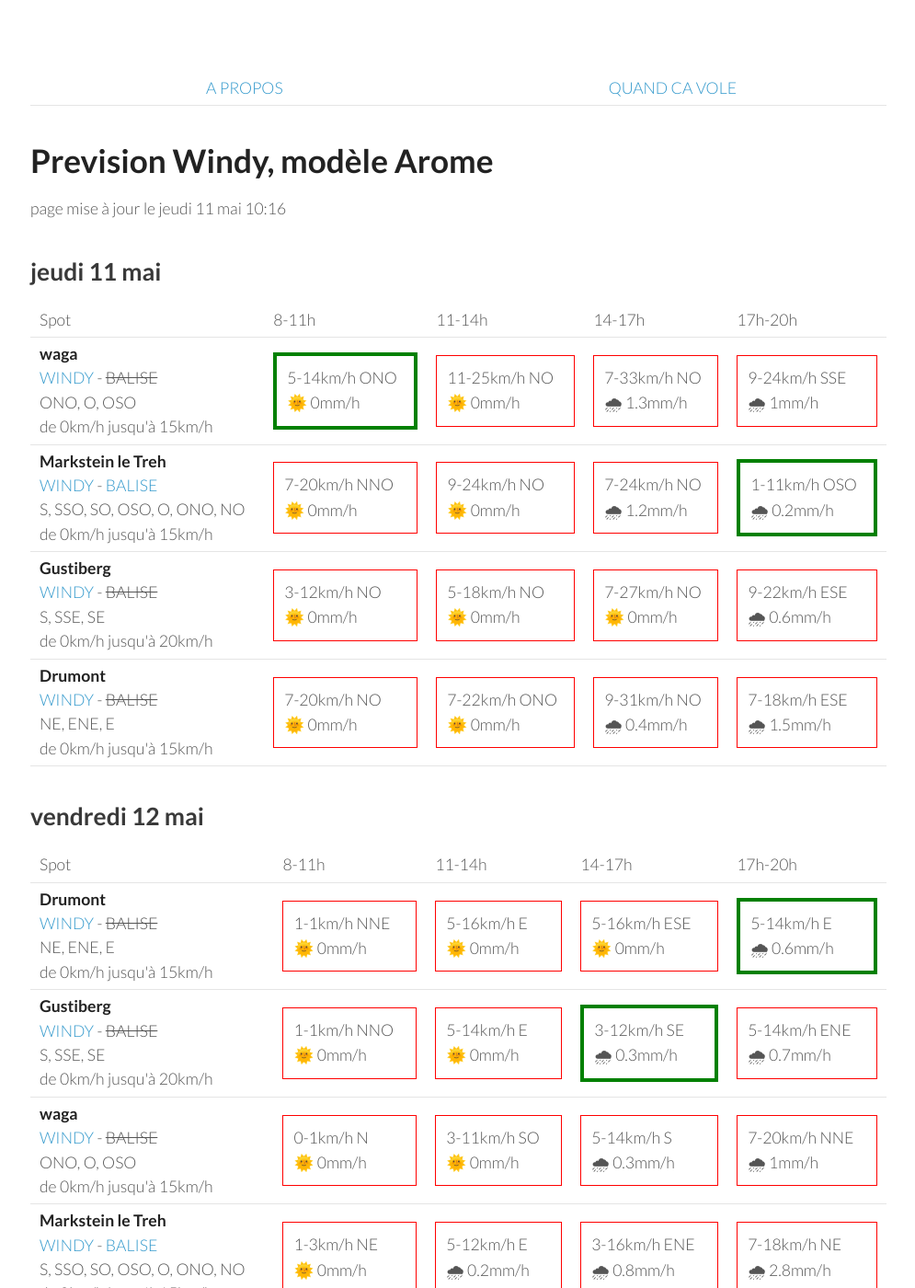
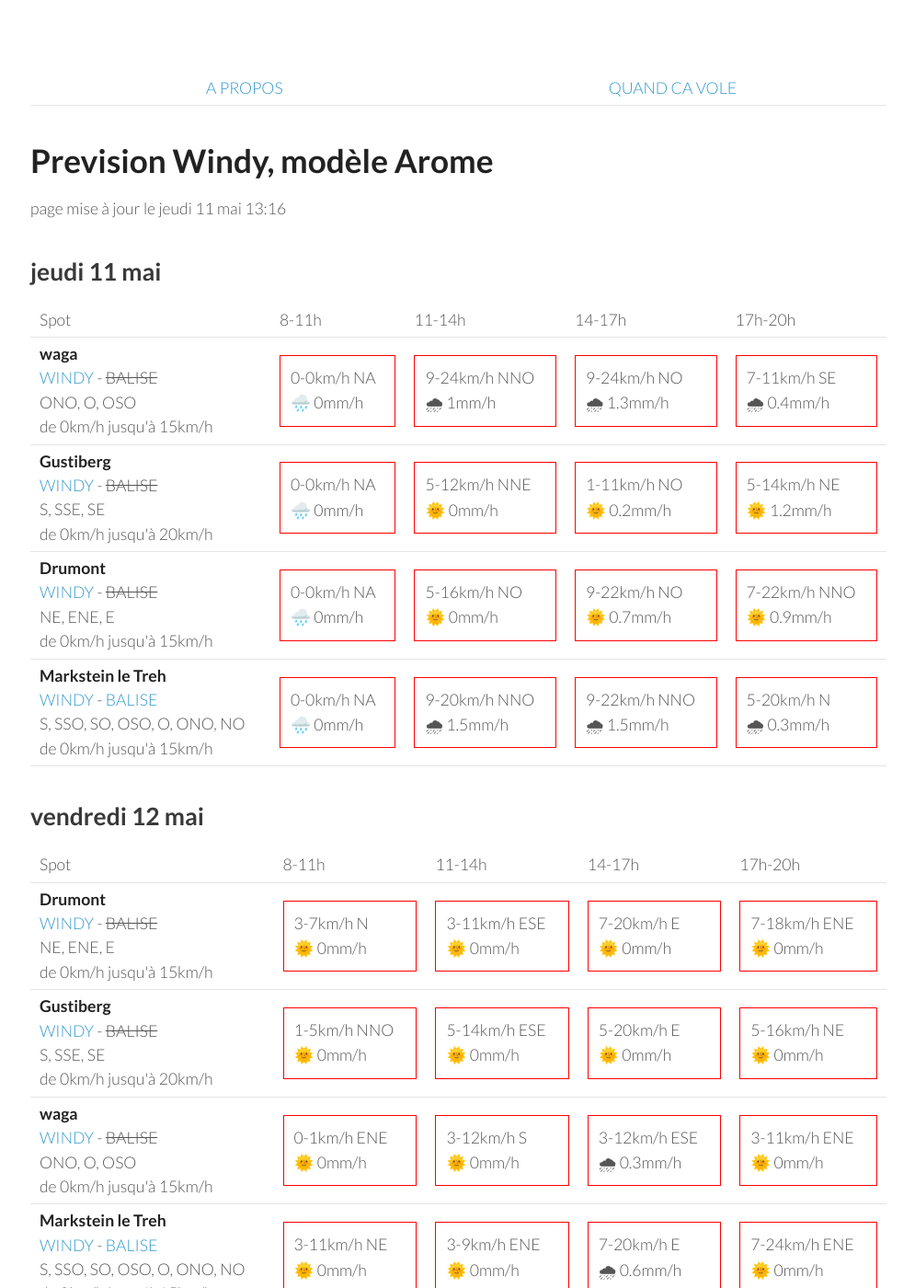
Before and after one commit to parapente-dans-le-nord/parapente-dans-le-nord.github.io, a Jekyll site: the page built from vosges.markdown, in a window 1280 px wide and 1400 px high. Shown: the whole window at 92% size, without its empty margins (25-1020 px from the left). Built offline with Jekyll 4.4.1, drawn with Linux system fonts in a browser that asks for light colours.

Commit message:
update index.markdown

```diff
--- a/vosges.markdown
+++ b/vosges.markdown
@@ -7,7 +7,7 @@ title:  "Tous les spots"
 {: .links}
 
 # Prevision Windy, modèle Arome
-page mise à jour le jeudi 11 mai 10:16
+page mise à jour le jeudi 11 mai 13:16
 
 ## jeudi 11 mai
 
@@ -24,41 +24,37 @@ page mise à jour le jeudi 11 mai 10:16
 <tr>
         <td><strong>waga</strong><br><a href="https://windy.com/47.903/6.996?47.900,6.983,15">WINDY</a> - <span class="no-balise"> BALISE </span><br> <span class="vent-favorable">ONO, O, OSO</span><br><span class="force-vent">de 0km/h jusqu'à 15km/h</span> </td>
 
-            <td><div class="flyable"><p>5-14km/h ONO</p><p>🌞 0mm/h</p></div></td>
-            <td><div class="not-flyable"><p>11-25km/h NO</p><p>🌞 0mm/h</p></div></td>
-            <td><div class="not-flyable"><p>7-33km/h NO</p><p>🌧 1.3mm/h</p></div></td>
-            <td><div class="not-flyable"><p>9-24km/h SSE</p><p>🌧 1mm/h</p></div></td>
+            <td><div class="not-flyable"><p>0-0km/h NA</p><p>🌧️ 0mm/h</p></div></td>
+            <td><div class="not-flyable"><p>9-24km/h NNO</p><p>🌧 1mm/h</p></div></td>
+            <td><div class="not-flyable"><p>9-24km/h NO</p><p>🌧 1.3mm/h</p></div></td>
+            <td><div class="not-flyable"><p>7-11km/h SE</p><p>🌧 0.4mm/h</p></div></td>
 
+    </tr>
+<tr>
+        <td><strong>Gustiberg</strong><br><a href="https://windy.com/47.894/6.934?47.891,6.934,15,m:eYYagmI">WINDY</a> - <span class="no-balise"> BALISE </span><br> <span class="vent-favorable">S, SSE, SE</span><br><span class="force-vent">de 0km/h jusqu'à 20km/h</span> </td>
+
+            <td><div class="not-flyable"><p>0-0km/h NA</p><p>🌧️ 0mm/h</p></div></td>
+            <td><div class="not-flyable"><p>5-12km/h NNE</p><p>🌞 0mm/h</p></div></td>
+            <td><div class="not-flyable"><p>1-11km/h NO</p><p>🌞 0.2mm/h</p></div></td>
+            <td><div class="not-flyable"><p>5-14km/h NE</p><p>🌞 1.2mm/h</p></div></td>
+
+    </tr>
+<tr>
+        <td><strong>Drumont</strong><br><a href="https://windy.com/47.898/6.919?47.687,6.919,9,m:eYYagmG">WINDY</a> - <span class="no-balise"> BALISE </span><br> <span class="vent-favorable">NE, ENE, E</span><br><span class="force-vent">de 0km/h jusqu'à 15km/h</span> </td>
+
+            <td><div class="not-flyable"><p>0-0km/h NA</p><p>🌧️ 0mm/h</p></div></td>
+            <td><div class="not-flyable"><p>5-16km/h NO</p><p>🌞 0mm/h</p></div></td>
+            <td><div class="not-flyable"><p>9-22km/h NO</p><p>🌞 0.7mm/h</p></div></td>
+            <td><div class="not-flyable"><p>7-22km/h NNO</p><p>🌞 0.9mm/h</p></div></td>
 
     </tr>
 <tr>
         <td><strong>Markstein le Treh</strong><br><a href="https://windy.com/47.926/7.012?47.505,7.012,8,m:eY1agmQ">WINDY</a> - <span class=""><a href="http://www.balisemeteo.com/balise.php?idBalise=136">BALISE</a> </span><br> <span class="vent-favorable">S, SSO, SO, OSO, O, ONO, NO</span><br><span class="force-vent">de 0km/h jusqu'à 15km/h</span> </td>
 
-            <td><div class="not-flyable"><p>7-20km/h NNO</p><p>🌞 0mm/h</p></div></td>
-            <td><div class="not-flyable"><p>9-24km/h NO</p><p>🌞 0mm/h</p></div></td>
-            <td><div class="not-flyable"><p>7-24km/h NO</p><p>🌧 1.2mm/h</p></div></td>
-            <td><div class="flyable"><p>1-11km/h OSO</p><p>🌧 0.2mm/h</p></div></td>
-
-
-    </tr>
-<tr>
-        <td><strong>Gustiberg</strong><br><a href="https://windy.com/47.894/6.934?47.891,6.934,15,m:eYYagmI">WINDY</a> - <span class="no-balise"> BALISE </span><br> <span class="vent-favorable">S, SSE, SE</span><br><span class="force-vent">de 0km/h jusqu'à 20km/h</span> </td>
-
-            <td><div class="not-flyable"><p>3-12km/h NO</p><p>🌞 0mm/h</p></div></td>
-            <td><div class="not-flyable"><p>5-18km/h NO</p><p>🌞 0mm/h</p></div></td>
-            <td><div class="not-flyable"><p>7-27km/h NO</p><p>🌞 0mm/h</p></div></td>
-            <td><div class="not-flyable"><p>9-22km/h ESE</p><p>🌧 0.6mm/h</p></div></td>
-
-
-    </tr>
-<tr>
-        <td><strong>Drumont</strong><br><a href="https://windy.com/47.898/6.919?47.687,6.919,9,m:eYYagmG">WINDY</a> - <span class="no-balise"> BALISE </span><br> <span class="vent-favorable">NE, ENE, E</span><br><span class="force-vent">de 0km/h jusqu'à 15km/h</span> </td>
-
-            <td><div class="not-flyable"><p>7-20km/h NO</p><p>🌞 0mm/h</p></div></td>
-            <td><div class="not-flyable"><p>7-22km/h ONO</p><p>🌞 0mm/h</p></div></td>
-            <td><div class="not-flyable"><p>9-31km/h NO</p><p>🌧 0.4mm/h</p></div></td>
-            <td><div class="not-flyable"><p>7-18km/h ESE</p><p>🌧 1.5mm/h</p></div></td>
-
+            <td><div class="not-flyable"><p>0-0km/h NA</p><p>🌧️ 0mm/h</p></div></td>
+            <td><div class="not-flyable"><p>9-20km/h NNO</p><p>🌧 1.5mm/h</p></div></td>
+            <td><div class="not-flyable"><p>9-22km/h NNO</p><p>🌧 1.5mm/h</p></div></td>
+            <td><div class="not-flyable"><p>5-20km/h N</p><p>🌧 0.3mm/h</p></div></td>
 
     </tr>
 
@@ -80,40 +76,40 @@ page mise à jour le jeudi 11 mai 10:16
 <tr>
         <td><strong>Drumont</strong><br><a href="https://windy.com/47.898/6.919?47.687,6.919,9,m:eYYagmG">WINDY</a> - <span class="no-balise"> BALISE </span><br> <span class="vent-favorable">NE, ENE, E</span><br><span class="force-vent">de 0km/h jusqu'à 15km/h</span> </td>
 
-            <td><div class="not-flyable"><p>1-1km/h NNE</p><p>🌞 0mm/h</p></div></td>
-            <td><div class="not-flyable"><p>5-16km/h E</p><p>🌞 0mm/h</p></div></td>
-            <td><div class="not-flyable"><p>5-16km/h ESE</p><p>🌞 0mm/h</p></div></td>
-            <td><div class="flyable"><p>5-14km/h E</p><p>🌧 0.6mm/h</p></div></td>
+            <td><div class="not-flyable"><p>3-7km/h N</p><p>🌞 0mm/h</p></div></td>
+            <td><div class="not-flyable"><p>3-11km/h ESE</p><p>🌞 0mm/h</p></div></td>
+            <td><div class="not-flyable"><p>7-20km/h E</p><p>🌞 0mm/h</p></div></td>
+            <td><div class="not-flyable"><p>7-18km/h ENE</p><p>🌞 0mm/h</p></div></td>
 
 
     </tr>
 <tr>
         <td><strong>Gustiberg</strong><br><a href="https://windy.com/47.894/6.934?47.891,6.934,15,m:eYYagmI">WINDY</a> - <span class="no-balise"> BALISE </span><br> <span class="vent-favorable">S, SSE, SE</span><br><span class="force-vent">de 0km/h jusqu'à 20km/h</span> </td>
 
-            <td><div class="not-flyable"><p>1-1km/h NNO</p><p>🌞 0mm/h</p></div></td>
-            <td><div class="not-flyable"><p>5-14km/h E</p><p>🌞 0mm/h</p></div></td>
-            <td><div class="flyable"><p>3-12km/h SE</p><p>🌧 0.3mm/h</p></div></td>
-            <td><div class="not-flyable"><p>5-14km/h ENE</p><p>🌧 0.7mm/h</p></div></td>
+            <td><div class="not-flyable"><p>1-5km/h NNO</p><p>🌞 0mm/h</p></div></td>
+            <td><div class="not-flyable"><p>5-14km/h ESE</p><p>🌞 0mm/h</p></div></td>
+            <td><div class="not-flyable"><p>5-20km/h E</p><p>🌞 0mm/h</p></div></td>
+            <td><div class="not-flyable"><p>5-16km/h NE</p><p>🌞 0mm/h</p></div></td>
 
 
     </tr>
 <tr>
         <td><strong>waga</strong><br><a href="https://windy.com/47.903/6.996?47.900,6.983,15">WINDY</a> - <span class="no-balise"> BALISE </span><br> <span class="vent-favorable">ONO, O, OSO</span><br><span class="force-vent">de 0km/h jusqu'à 15km/h</span> </td>
 
-            <td><div class="not-flyable"><p>0-1km/h N</p><p>🌞 0mm/h</p></div></td>
-            <td><div class="not-flyable"><p>3-11km/h SO</p><p>🌞 0mm/h</p></div></td>
-            <td><div class="not-flyable"><p>5-14km/h S</p><p>🌧 0.3mm/h</p></div></td>
-            <td><div class="not-flyable"><p>7-20km/h NNE</p><p>🌧 1mm/h</p></div></td>
+            <td><div class="not-flyable"><p>0-1km/h ENE</p><p>🌞 0mm/h</p></div></td>
+            <td><div class="not-flyable"><p>3-12km/h S</p><p>🌞 0mm/h</p></div></td>
+            <td><div class="not-flyable"><p>3-12km/h ESE</p><p>🌧 0.3mm/h</p></div></td>
+            <td><div class="not-flyable"><p>3-11km/h ENE</p><p>🌞 0mm/h</p></div></td>
 
 
     </tr>
 <tr>
         <td><strong>Markstein le Treh</strong><br><a href="https://windy.com/47.926/7.012?47.505,7.012,8,m:eY1agmQ">WINDY</a> - <span class=""><a href="http://www.balisemeteo.com/balise.php?idBalise=136">BALISE</a> </span><br> <span class="vent-favorable">S, SSO, SO, OSO, O, ONO, NO</span><br><span class="force-vent">de 0km/h jusqu'à 15km/h</span> </td>
 
-            <td><div class="not-flyable"><p>1-3km/h NE</p><p>🌞 0mm/h</p></div></td>
-            <td><div class="not-flyable"><p>5-12km/h E</p><p>🌧 0.2mm/h</p></div></td>
-            <td><div class="not-flyable"><p>3-16km/h ENE</p><p>🌧 0.8mm/h</p></div></td>
-            <td><div class="not-flyable"><p>7-18km/h NE</p><p>🌧 2.8mm/h</p></div></td>
+            <td><div class="not-flyable"><p>3-11km/h NE</p><p>🌞 0mm/h</p></div></td>
+            <td><div class="not-flyable"><p>3-9km/h ENE</p><p>🌞 0mm/h</p></div></td>
+            <td><div class="not-flyable"><p>7-20km/h E</p><p>🌧 0.6mm/h</p></div></td>
+            <td><div class="not-flyable"><p>7-24km/h ENE</p><p>🌞 0mm/h</p></div></td>
 
 
     </tr>
```
